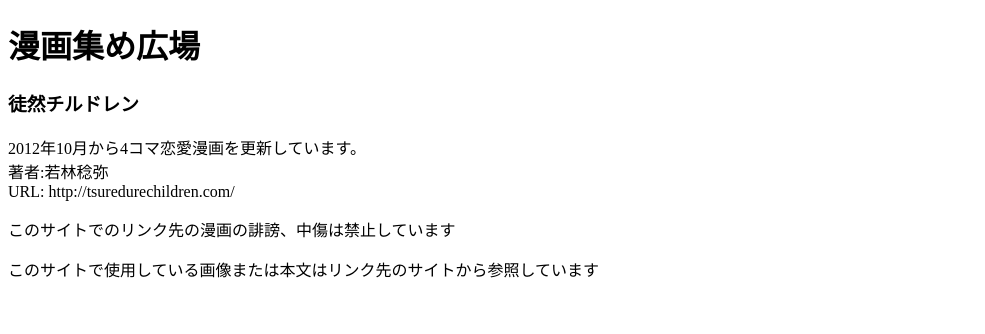
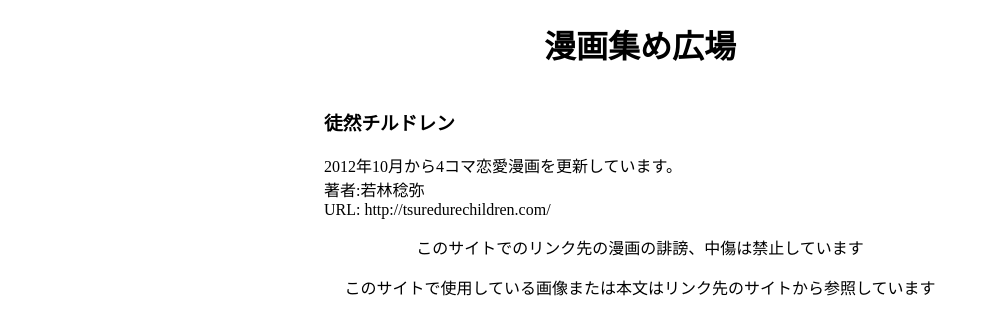
Before and after one commit to ayato1995/makeHP, a plain HTML site: page index.html in a window 1280 px wide. Shown: the whole page, without its empty margins (0-985 px from the left). Drawn offline with Linux system fonts and the light colour scheme.

Commit message:
stylesheetの適用

```diff
--- a/css/style.css
+++ b/css/style.css
@@ -0,0 +1,40 @@
+h1 {
+  text-align: center;
+}
+
+#main {
+  width: 100%;
+}
+
+#left {
+  /* デバッグ
+   * background: green;
+   */
+  width: 15%;
+  margin-left: 5%;
+  float: left;
+}
+
+#center {
+  /* デバッグ
+   * background: skyblue;
+   */
+  width: 50%;
+  margin-left: 5%;
+  margin-right: 5%;
+  float: left;
+}
+
+#right {
+  /* デバッグ
+   * background: red;
+   */
+  width: 15%;
+  margin-rignt: 5%;
+  float: right;
+}
+
+footer p {
+  clear: both;
+  text-align: center;
+}
--- a/index.html
+++ b/index.html
@@ -3,7 +3,7 @@
 <head>
   <meta charset="utf-8">
   <title>漫画集め</title>
-  <link rel="text/stylesheet" href="./css/style.css">
+  <link rel="stylesheet" href="./css/style.css">
   <script rel="text/javascript" src="./js/main.js"></script>
 </head>
 
@@ -15,6 +15,7 @@
 
     <div id="main">
       <div id="left">
+        <h4></h4>
       </div>
 
       <div id="center">
@@ -26,7 +27,8 @@
         </div>
       </div>
 
-      <div id="reft">
+      <div id="right">
+        <h4></h4>
       </div>
     </div>
 
```
